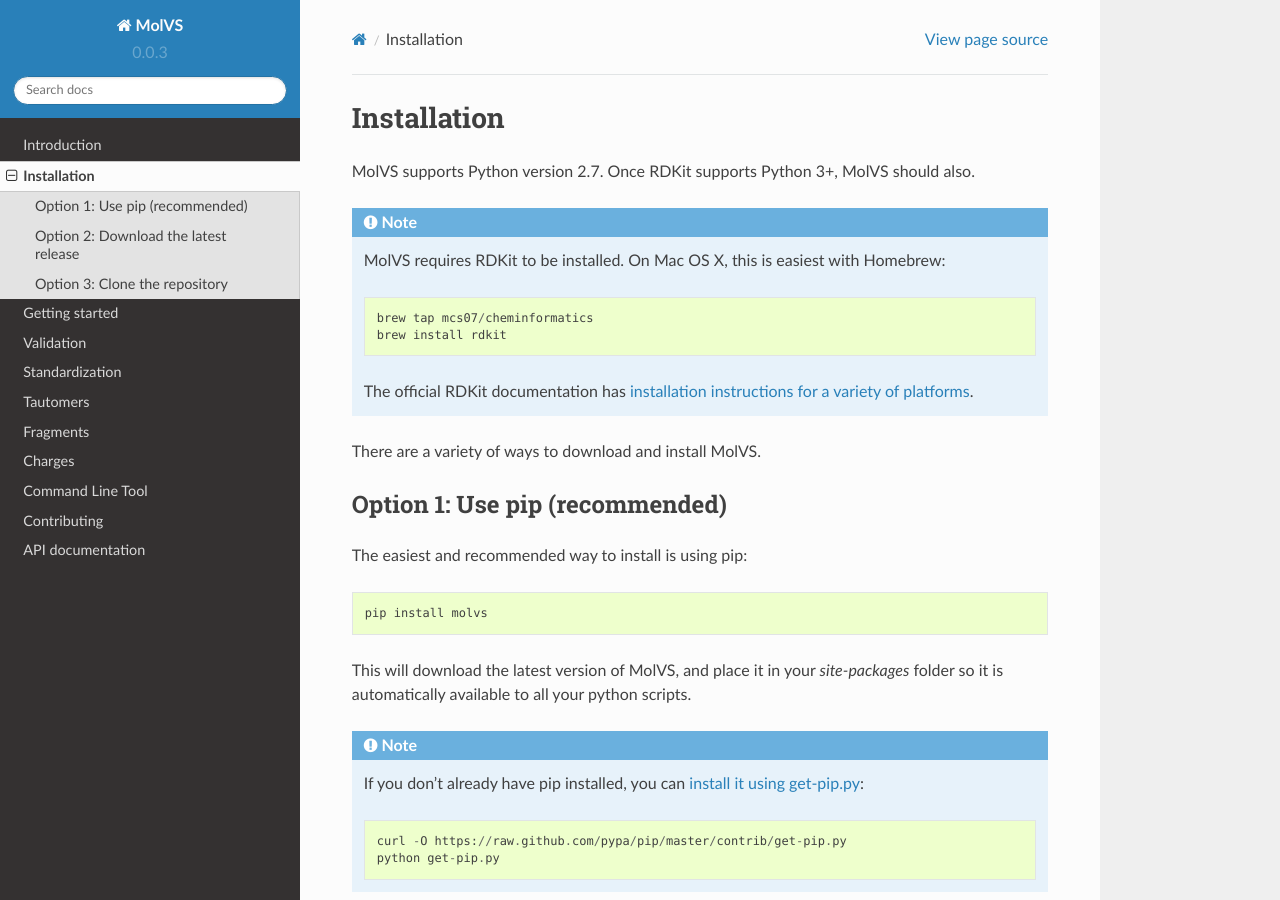
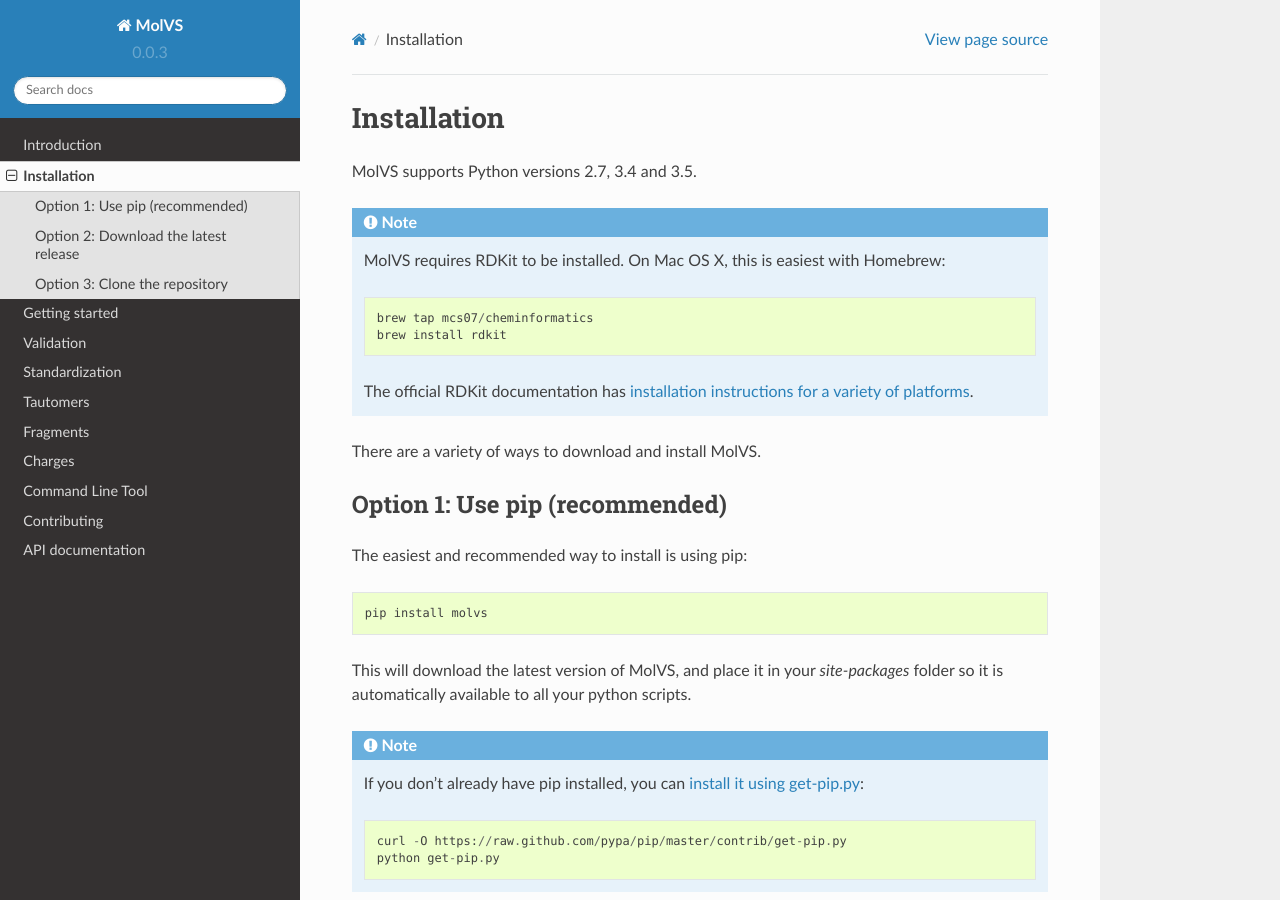
Before and after one commit to mcs07/MolVS, a Sphinx documentation site: the page built from docs/source/guide/install.rst, in a window 1280 px wide and 900 px high. Built offline with Sphinx 7.4.7 and the Read the Docs theme 2.0.0, drawn with Linux system fonts in a browser that asks for light colours.

Commit message:
Update supported python versions in docs

```diff
--- a/docs/source/guide/install.rst
+++ b/docs/source/guide/install.rst
@@ -5,7 +5,7 @@
 
 .. sectionauthor:: Matt Swain <m.swain@me.com>
 
-MolVS supports Python version 2.7. Once RDKit supports Python 3+, MolVS should also.
+MolVS supports Python versions 2.7, 3.4 and 3.5.
 
 .. note::
 
```
